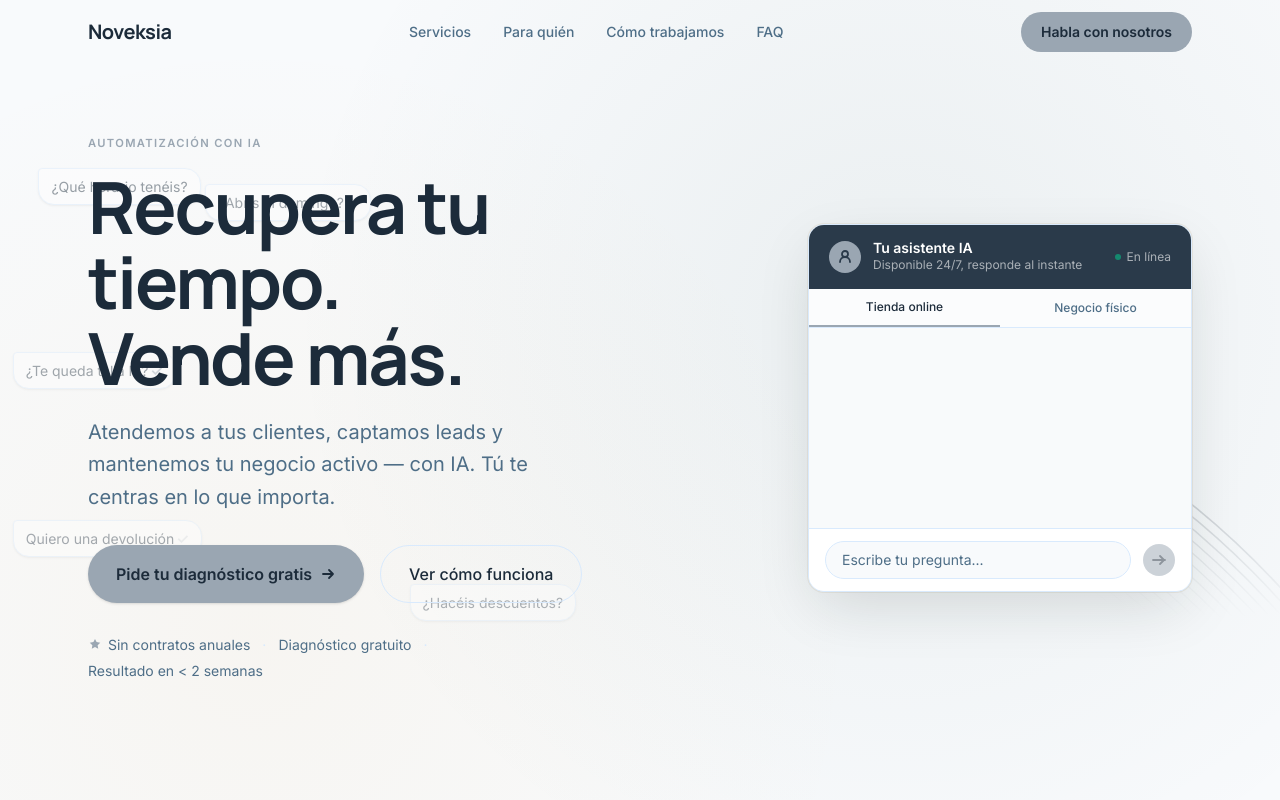
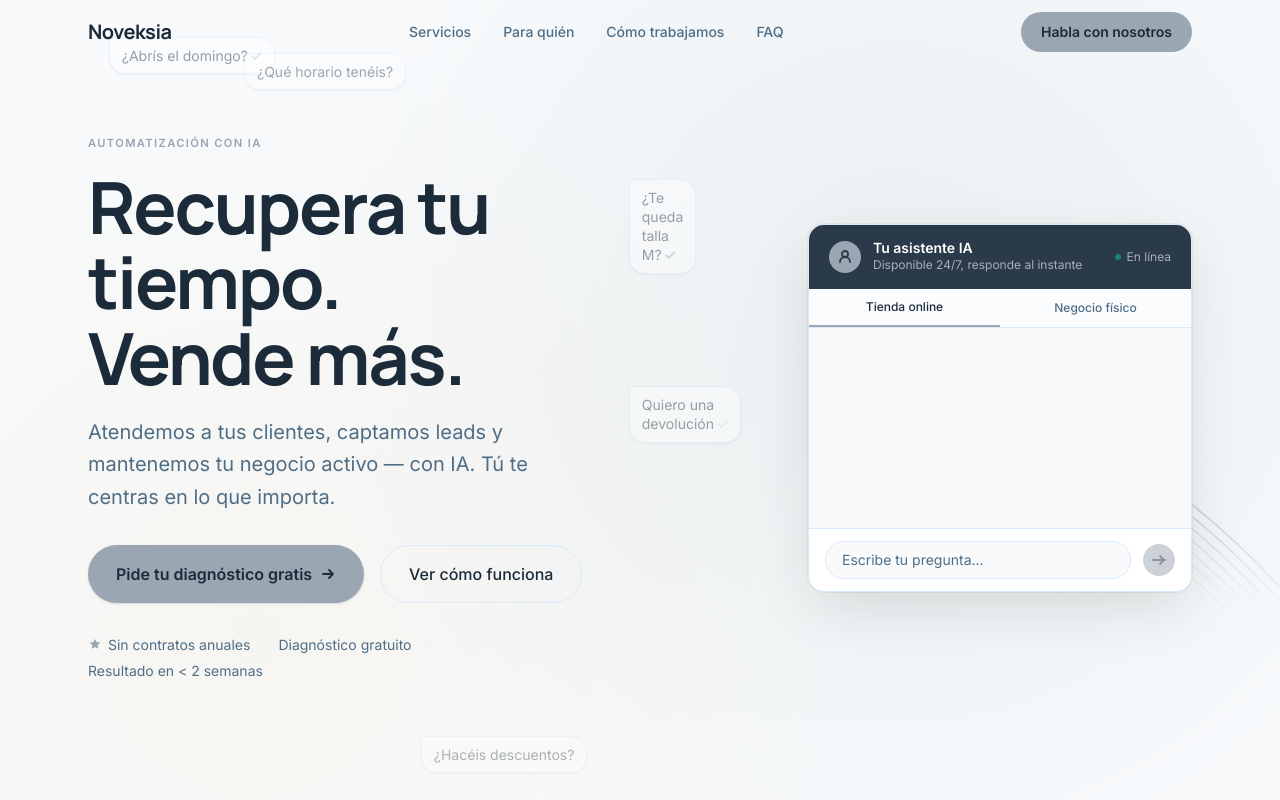
Before and after one commit to Noveksia/Noveksia-WebSite, a Next.js app: page / in a window 1280 px wide. Shown: the top 800 px of the page. Built offline with nearby package versions, Linux system fonts and the light colour scheme.

Commit message:
anchor floating messages to left column for precise positioning around headline

```diff
--- a/components/FloatingMessages.tsx
+++ b/components/FloatingMessages.tsx
@@ -5,28 +5,23 @@ import { AnimatePresence, motion, useReducedMotion } from "framer-motion";
 
 // Positions relative to the hero section (inset-0 overlay).
 // opacity: how faded each slot is — lower = more background.
-// Tight ring around the headline block (≈top 25–70%, left 4–44%) — none overlap it.
+// Positions are relative to the left-column div (the copy block).
+// Bubbles frame it from above, the right side (gap), and below.
 const POSITIONS = [
-  // — Top edge —
-  { top: "21%", left: "3%",  opacity: 0.44 },
-  { top: "23%", left: "16%", opacity: 0.40 },
-  { top: "22%", left: "30%", opacity: 0.36 },
-  { top: "20%", left: "40%", opacity: 0.33 },
-  // — Left edge —
-  { top: "33%", left: "0%",  opacity: 0.42 },
-  { top: "44%", left: "1%",  opacity: 0.40 },
-  { top: "55%", left: "0%",  opacity: 0.42 },
-  { top: "65%", left: "1%",  opacity: 0.38 },
-  // — Right edge (gap between columns) —
-  { top: "30%", left: "44%", opacity: 0.36 },
-  { top: "42%", left: "45%", opacity: 0.34 },
-  { top: "55%", left: "44%", opacity: 0.36 },
-  { top: "66%", left: "43%", opacity: 0.32 },
-  // — Bottom edge —
-  { top: "72%", left: "3%",  opacity: 0.42 },
-  { top: "74%", left: "16%", opacity: 0.38 },
-  { top: "73%", left: "32%", opacity: 0.34 },
-  { top: "76%", left: "10%", opacity: 0.40 },
+  // — Above the copy block —
+  { top: "-18%", left: "4%",  opacity: 0.44 },
+  { top: "-15%", left: "30%", opacity: 0.40 },
+  { top: "-14%", left: "60%", opacity: 0.36 },
+  // — Right side (in the column gap) —
+  { top: "8%",   left: "104%", opacity: 0.42 },
+  { top: "26%",  left: "106%", opacity: 0.38 },
+  { top: "46%",  left: "104%", opacity: 0.42 },
+  { top: "64%",  left: "107%", opacity: 0.38 },
+  { top: "82%",  left: "104%", opacity: 0.40 },
+  // — Below the copy block (after CTAs) —
+  { top: "108%", left: "4%",  opacity: 0.42 },
+  { top: "112%", left: "34%", opacity: 0.38 },
+  { top: "110%", left: "64%", opacity: 0.34 },
 ] as const;
 
 const MAX_BUBBLES = 9;
@@ -129,7 +124,7 @@ export function FloatingMessages({ messages }: { messages: readonly string[] })
 
   if (prefersReducedMotion) {
     return (
-      <div className="absolute inset-0 pointer-events-none overflow-hidden" aria-hidden="true">
+      <div className="absolute inset-0 pointer-events-none" aria-hidden="true">
         {POSITIONS.slice(0, 3).map((pos, i) => (
           <div
             key={i}
@@ -144,7 +139,7 @@ export function FloatingMessages({ messages }: { messages: readonly string[] })
   }
 
   return (
-    <div className="absolute inset-0 pointer-events-none overflow-hidden" aria-hidden="true">
+    <div className="absolute inset-0 pointer-events-none" aria-hidden="true">
       <AnimatePresence>
         {bubbles.map((b) => (
           <BubbleItem
--- a/components/Hero.tsx
+++ b/components/Hero.tsx
@@ -145,12 +145,10 @@ export function Hero() {
         }}
       />
 
-      {/* Floating message bubbles */}
-      <FloatingMessages messages={site.hero.floatingMessages} />
-
       <div className="relative max-w-6xl mx-auto px-6 grid lg:grid-cols-2 gap-10 lg:gap-16 items-center w-full">
         {/* Left: Copy */}
-        <div className="flex flex-col gap-8">
+        <div className="relative flex flex-col gap-8">
+          <FloatingMessages messages={site.hero.floatingMessages} />
           <div>
             <span className="text-eyebrow block mb-4">{site.hero.eyebrow}</span>
             <h1
```
